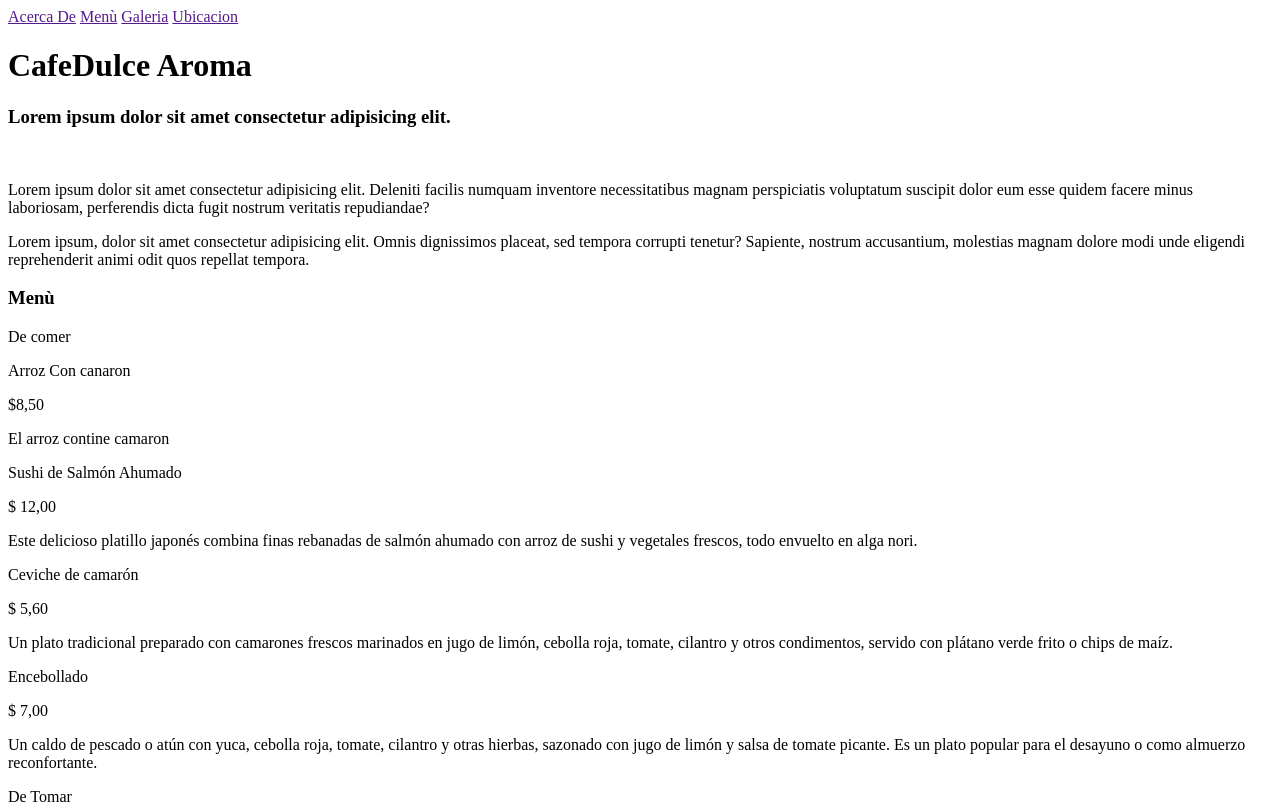
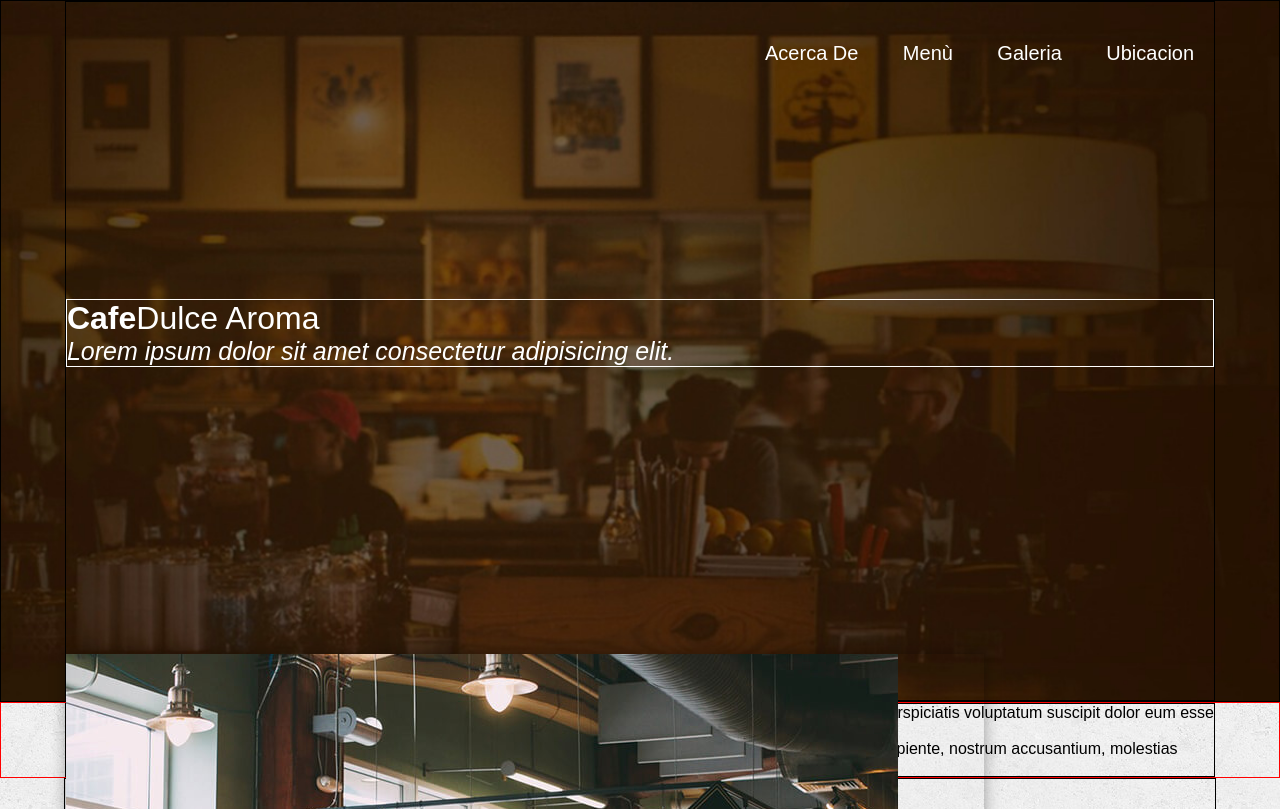
Before and after one commit to Saquis/RestaBar, a plain HTML site: page Index.html in a window 1280 px wide. Shown: the top 809 px of the page. Drawn offline with Linux system fonts and the light colour scheme; a web font is replaced by a local one.

Commit message:
Actividad en clase

```diff
--- a/Index.html
+++ b/Index.html
@@ -7,31 +7,32 @@
     <link
         href="https://fonts.googleapis.com/css2?family=Caesar+Dressing&family=Open+Sans:ital,wght@0,300..800;1,300..800&display=swap"
         rel="stylesheet">
+    <link rel="stylesheet" href="Styles/estilos.css">
     <title>Cafe Dulce Aroma</title>
 </head>
 
 <body>
     <header>
-        <div>
-            <nav>
+        <div class="contenedor">
+            <nav class="menu">
                 <a href="" id="btnAcercaDe">Acerca De</a>
                 <a href="" id="btnMenu">Menù</a>
                 <a href="" id="btnGaleria">Galeria</a>
                 <a href="" id="btnUbicacion">Ubicacion</a>
             </nav>
-            <div>
-                <h1>Cafe<span>Dulce Aroma</span></h1>
+            <div class="texto">
+                <h1 class="nombre">Cafe<span>Dulce Aroma</span></h1>
                 <h3>Lorem ipsum dolor sit amet consectetur adipisicing elit.</h3>
             </div>
         </div>
     </header>
     <!-- seccion main -->
-    <section>
+    <section class="main">
         <!-- seccion acerca de  -->
-        <section>
-            <div>
-                <div>
-                    <img src="Img/coffe.jpg" alt="">
+        <section class="acercaDe" id="acercaDe">
+            <div class="contenedor">
+                <div class="foto">
+                    <img src="Img/cafe6.jpg" alt="">
                 </div>
                 <article>
                     <p>Lorem ipsum dolor sit amet consectetur adipisicing elit. Deleniti facilis numquam inventore
@@ -127,28 +128,28 @@
         <!-- inico de galeria -->
         <section class="galeria" id="galeria">
             <div class="foto">
-                <img src="" alt="">
+                <img src="Img/img1.jpg" alt="">
             </div>
             <div class="foto">
-                <img src="" alt="">
+                <img src="Img/img2.jpg" alt="">
             </div>
             <div class="foto">
-                <img src="" alt="">
+                <img src="Img/img3.jpg" alt="">
             </div>
             <div class="foto">
-                <img src="" alt="">
+                <img src="Img/img4.jpg" alt="">
             </div>
             <div class="foto">
-                <img src="" alt="">
+                <img src="Img/img5.jpg" alt="">
             </div>
             <div class="foto">
-                <img src="" alt="">
+                <img src="Img/img6.jpg" alt="">
             </div>
             <div class="foto">
-                <img src="" alt="">
+                <img src="Img/img7.jpg" alt="">
             </div>
             <div class="foto">
-                <img src="" alt="">
+                <img src="Img/img8.jpg" alt="">
             </div>
         </section>
         <!-- fin de seccion galeria -->
@@ -180,7 +181,7 @@
     </section>
     <!-- fin seccion main -->
     <footer>
-        <div class="contendedor">
+        <div class="contenedor">
             <div class="copyRide">
                 <p>&COPY; Todos los derechos reservados Davitron 2024</p>
             </div>
--- /dev/null
+++ b/Styles/estilos.css
@@ -0,0 +1,102 @@
+* {
+    margin: 0;
+    padding: 0;
+    -webkit-box-sizing: border-box;
+    /*zafari */
+    -moz-box-sizing: border-box;
+    /*mozila */
+    box-sizing: border-box;
+}
+
+body {
+    font-family: sans-serif;
+    font-family: 16px;
+}
+
+.contenedor {
+    border: 1px solid;
+    width: 90%;
+    max-width: 100%;
+    margin: auto;
+    overflow: hidden; /*oculta si algo se desborda*/
+}
+
+/*Header*/
+header {
+    width: 100%;/*anchura*/
+    border: 1px solid;
+    background: url(../Img/cafe8.jpg) #281a0c;
+    background-size: cover;/*cubre tdod el contenedor*/
+    background-attachment: fixed;/*sostiene la imagen fija*/
+    background-position: center 0;/*me ayuda o tenecr centrada la img*/
+
+}
+
+header .contenedor {
+    position: relative;/*puedo dar una altura o margenes personalizados*/
+    height: 700px;/*altura*/
+}
+header  .menu {
+    width: 100%;
+    text-align: right;
+}
+header  .menu a{
+    color: white;
+    font-size: 20px;
+    font-weight: 300;
+    display: inline-block;/*le podemos dar margenes a cualquier parte */
+    margin: 40px 20px; /*recorre al centido de rejoj*/
+    text-decoration: none;
+    position: relative;
+}
+header .menu a:hover{ /*seudoclase */
+    text-decoration: underline; /* Subrayado al pasar el cursor */
+
+}
+.texto{
+    border: 1px solid;
+}
+header .texto{
+    width: 100%;
+    color: white;
+    position: absolute;
+    top: 50%;
+    margin-top: -52PX;
+
+}
+header .texto.nombre{
+    font-size: 50px;
+    font-weight: 600;
+
+}
+header .texto .nombre span{
+    font-weight: 300;
+}
+header .texto h3{
+    font-weight: 300;
+    font-size: 25px;
+    font-style: italic;
+
+}
+/* main  */
+.main{
+    background: url(../Img/caffe8.jpg);
+    background-repeat: repeat;
+
+
+}
+.acercaDe{
+    border: 1px solid red;
+}
+.main .acercaDe .contenedor{
+    overflow: visible;
+    position: relative;
+}
+.main .acercaDe .foto{
+    width: 80%;
+    position: absolute;
+    left: 0;
+    top: -50px;
+    z-index: 0;
+    box-shadow: 0px 0px 15px rgba(0, 0, 0, .35);
+}
```
